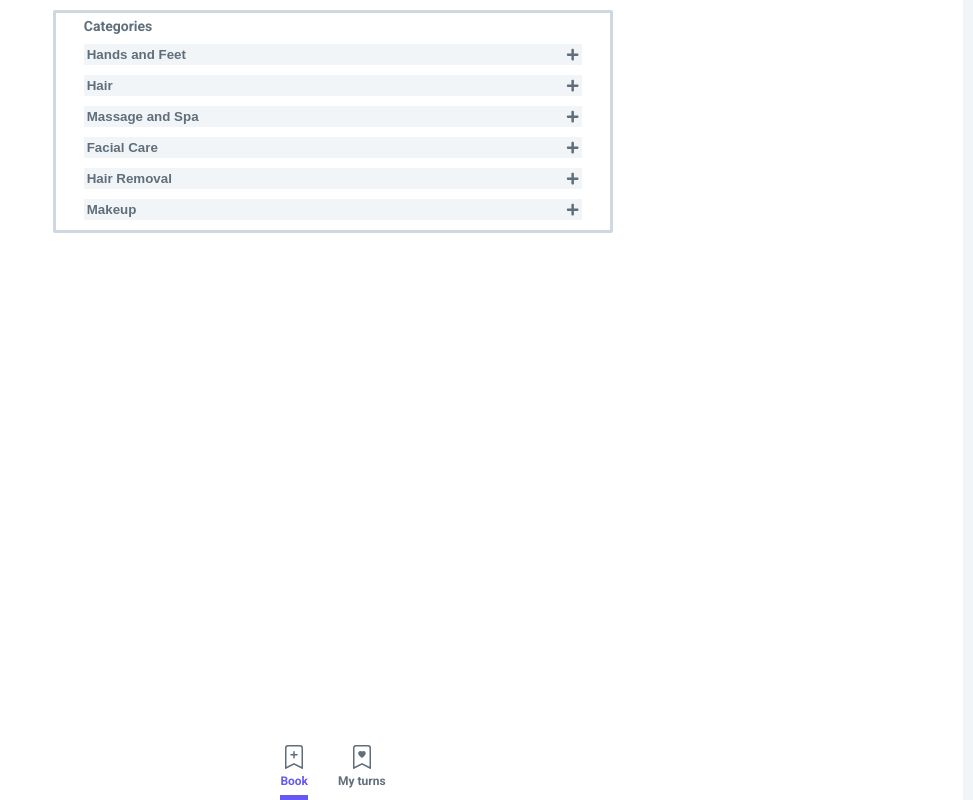
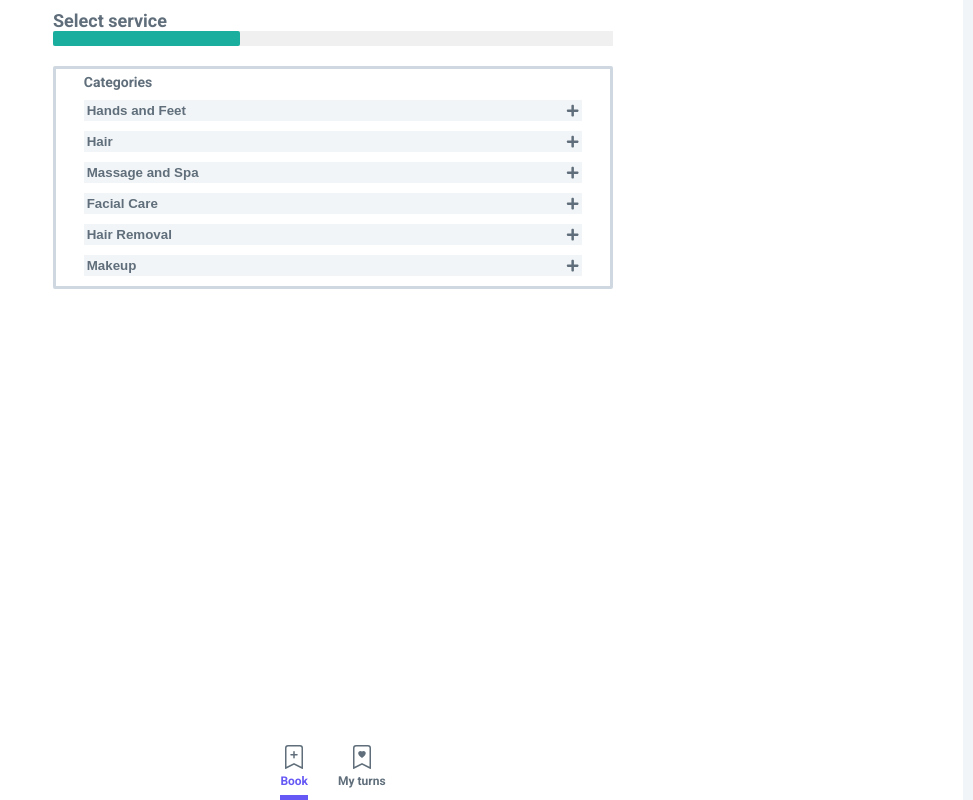
Before and after one commit to lucastamburlini/challenge-planify, a React (Vite) app: page / in a window 1280 px wide. Shown: the whole page, without its empty margins (307-1280 px from the left). Built offline with nearby package versions, Linux system fonts and the light colour scheme.

Commit message:
Configuration of progress bar and views

```diff
--- a/src/App.tsx
+++ b/src/App.tsx
@@ -1,23 +1,47 @@
-import { Route, Routes } from "react-router";
+import { Route, Routes, useLocation } from "react-router";
 import "./index.module.css";
 import NavBar from "./components/navbar/NavBar";
 import ServiceSelection from "./pages/serviceSelection/ServiceSelection";
 import TimeSelection from "./pages/timeSelection/TimeSelection";
 import SelectedSlotDetails from "./pages/selectedSlotDetails/selectedSlotDetails";
 import Layout from "./pages/layout/Layout";
+import ProgressBar from "./components/progressBar/ProgressBar";
+import ProgressNavigation from "./components/progressNavigation/ProgressNavigation";
+import { useEffect, useState } from "react";
 
 function App() {
+  const location = useLocation();
+  const [steps, setSteps] = useState<number>(1);
+
+  useEffect(() => {
+    switch (location.pathname) {
+      case "/":
+        setSteps(1);
+        break;
+      case "/timeSelection":
+        setSteps(2);
+        break;
+      case "/confirmAppointment":
+        setSteps(3);
+        break;
+      default:
+        setSteps(1);
+        break;
+    }
+  }, [location.pathname]);
+
   return (
     <div>
+    {location.pathname !== "/selectedSlotDetails" && <ProgressBar steps={steps} />}
+
     <Routes>
       <Route path={"/"} element={<Layout />} />
       <Route path={"/"} element={<ServiceSelection />} />
       <Route path={"/timeSelection"} element={<TimeSelection />} />
-        <Route
-          path={"/selectedSlotDetails"}
-          element={<SelectedSlotDetails />}
-        />
+      <Route path={"/confirmAppointment"} element={<TimeSelection />} />
+      <Route path={"/selectedSlotDetails"} element={<SelectedSlotDetails />} />
     </Routes>
+
     <NavBar />
   </div>
   );
--- /dev/null
+++ b/src/components/progressBar/ProgressBar.module.css
@@ -0,0 +1,28 @@
+.progressBarContainer {
+  width: 90%;
+  margin:auto;
+  max-width: 560px;
+
+  h2 {
+    margin-top: 10px;
+  }
+
+  .progressBar {
+    width: 100%;
+    height: 15px;
+    background-color: #f0f0f0;
+  }
+
+  .progress {
+    height: 100%;
+    border-radius: var(--radius);
+    background-color: var(--color-secondary);
+    transition: width 0.3s ease;
+  }
+
+  .stepText {
+    margin-top: 10px;
+    font-size: 18px;
+    font-weight: bold;
+  }
+}
--- /dev/null
+++ b/src/components/progressBar/ProgressBar.tsx
@@ -0,0 +1,36 @@
+import styles from './ProgressBar.module.css'
+import { useLocation } from "react-router";
+import { Steps } from "../../types/app";
+import { useEffect, useState } from "react";
+
+const ProgressBar: React.FC<Steps> = ({ steps }) => {
+  const location = useLocation();
+  const [stepText, setStepText] = useState<string>("");
+  const totalSteps = 3
+
+  useEffect(() => {
+    if (location.pathname === "/") {
+      setStepText("Select service");
+    } else if (location.pathname === "/timeSelection") {
+      setStepText("Select time");
+    } else if (location.pathname === "/confirmAppointment") {
+      setStepText("Confirm appointment");
+    } else {
+      setStepText("");
+    }
+  }, [location.pathname]);
+
+  return (
+    <div className={styles.progressBarContainer}>
+      <h2>{stepText}</h2>
+      <div className={styles.progressBar}>
+        <div
+          className={styles.progress}
+          style={{ width: `${(steps / totalSteps) * 100}%` }}
+        ></div>
+      </div>
+    </div>
+  );
+};
+
+export default ProgressBar;
--- /dev/null
+++ b/src/components/progressNavigation/ProgressNavigation.tsx
@@ -0,0 +1,7 @@
+const ProgressNavigation: React.FC = () => {
+  return (
+    <div>ProgressNavigation</div>
+  )
+}
+
+export default ProgressNavigation
--- a/src/index.module.css
+++ b/src/index.module.css
@@ -1,8 +1,8 @@
 @import url("https://fonts.googleapis.com/css2?family=Roboto:ital,wght@0,100;0,300;0,400;0,500;0,700;0,900;1,100;1,300;1,400;1,500;1,700;1,900&display=swap");
 
 * {
+  padding: 0;
   margin: 0;
-  padding: 0;
   box-sizing: border-box;
   color: var(--color-text-one);
   font-weight: 600;
--- a/src/pages/serviceSelection/ServiceSelection.module.css
+++ b/src/pages/serviceSelection/ServiceSelection.module.css
@@ -1,7 +1,7 @@
 .serviceSelectionContainer {
   max-width: 560px;
   width: 90%;
-  margin: 10px auto;
+  margin: 20px auto;
   border: 3px solid var(--color-bg-lightgrayPlus);
   display: flex;
   flex-direction: column;
--- /dev/null
+++ b/src/types/app.ts
@@ -0,0 +1,7 @@
+export interface ServiceSelectionProps {
+  setSteps: (steps: number) => void;
+}
+
+export interface Steps {
+  steps: number;
+}
```
Also changed, not shown: src/components/progressNavigation/ProgressNavigation.module.css (added), src/pages/confirmAppointment/ConfirmAppointment.module.css (added), src/pages/confirmAppointment/ConfirmAppointment.tsx (added). Lines whose indentation alone changed are shown as unchanged.
